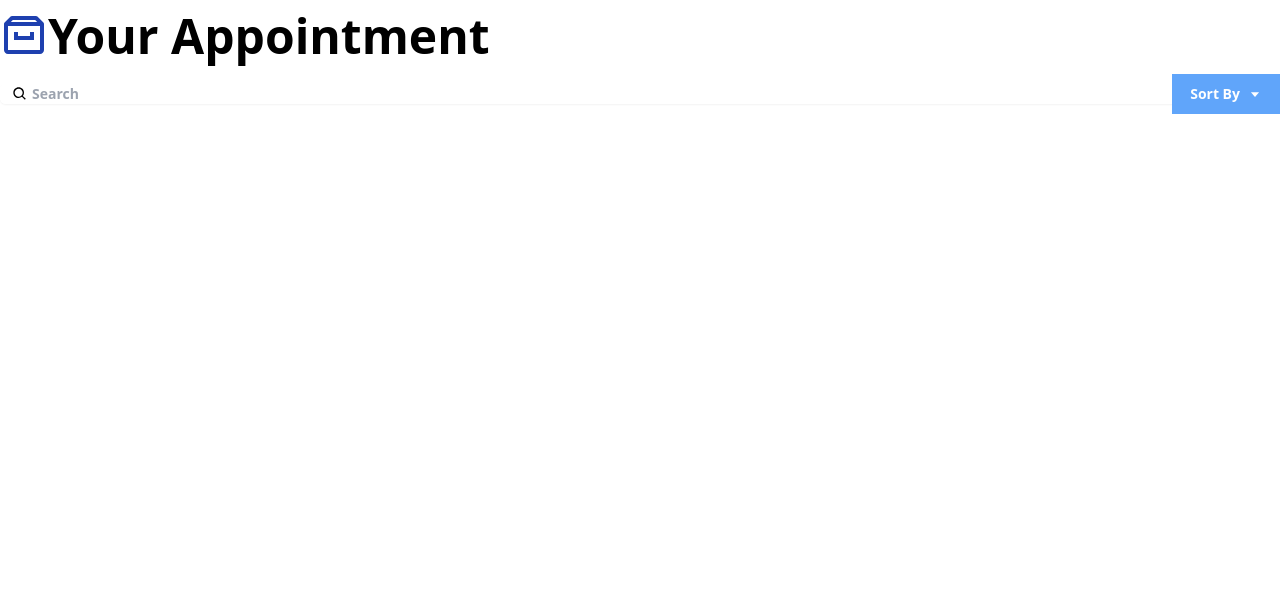
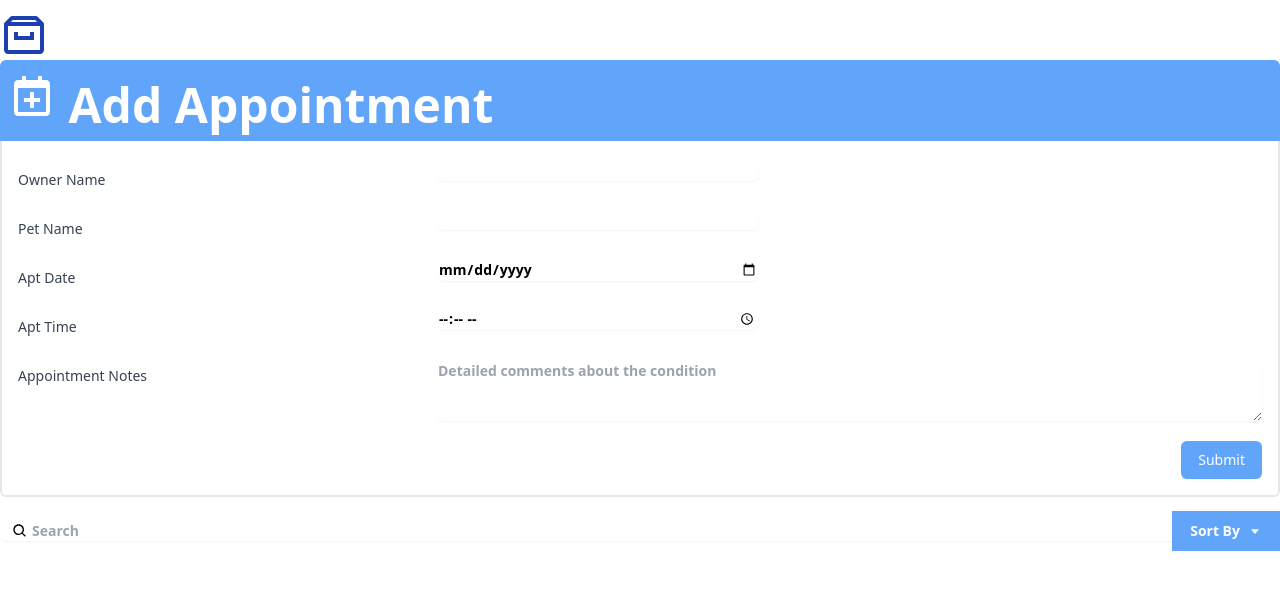
Before and after one commit to HimashaNethmini/react-learning, a React (Create React App) app: page / in a window 1280 px wide. Shown: the top 590 px of the page. Built offline with nearby package versions, Linux system fonts and the light colour scheme.

Commit message:
Make add-appointment

```diff
--- a/src/App.js
+++ b/src/App.js
@@ -1,13 +1,14 @@
 import './index.css'
 import { BiArchive } from "react-icons/bi";
 import Search from './components/Search';
+import AddAppointment from './components/AddAppointment';
 
 function App() {
   return (
     <div className="App container mx-auto mt-3 font-semibold">
       <h1 className='text-5xl'>
         <BiArchive className='inline-block text-blue-800 align-top'/>
-          Your Appointment
+          <AddAppointment />
       </h1>
       <Search />
     </div>
--- /dev/null
+++ b/src/components/AddAppointment.js
@@ -0,0 +1,73 @@
+import { BiCalendarPlus } from "react-icons/bi"
+
+const AddAppointment = () => {
+    return(
+        <div>
+      <button className="bg-blue-400 text-white px-2 py-3 w-full text-left rounded-t-md">
+        <div><BiCalendarPlus className="inline-block align-text-top" />  Add Appointment</div>
+      </button>
+      <div className="border-r-2 border-b-2 border-l-2 border-light-blue-500 rounded-b-md pl-4 pr-4 pb-4">
+        <div className="sm:grid sm:grid-cols-3 sm:gap-4 sm:items-start  sm:pt-5">
+          <label htmlFor="ownerName" className="block text-sm font-medium text-gray-700 sm:mt-px sm:pt-2">
+            Owner Name
+          </label>
+          <div className="mt-1 sm:mt-0 sm:col-span-2">
+            <input type="text" name="ownerName" id="ownerName"
+              className="max-w-lg block w-full shadow-sm focus:ring-indigo-500 focus:border-indigo-500 sm:max-w-xs sm:text-sm border-gray-300 rounded-md" />
+          </div>
+        </div>
+
+        <div className="sm:grid sm:grid-cols-3 sm:gap-4 sm:items-start  sm:pt-5">
+          <label htmlFor="petName" className="block text-sm font-medium text-gray-700 sm:mt-px sm:pt-2">
+            Pet Name
+          </label>
+          <div className="mt-1 sm:mt-0 sm:col-span-2">
+            <input type="text" name="petName" id="petName"
+              className="max-w-lg block w-full shadow-sm focus:ring-indigo-500 focus:border-indigo-500 sm:max-w-xs sm:text-sm border-gray-300 rounded-md" />
+          </div>
+        </div>
+
+        <div className="sm:grid sm:grid-cols-3 sm:gap-4 sm:items-start  sm:pt-5">
+          <label htmlFor="aptDate" className="block text-sm font-medium text-gray-700 sm:mt-px sm:pt-2">
+            Apt Date
+          </label>
+          <div className="mt-1 sm:mt-0 sm:col-span-2">
+            <input type="date" name="aptDate" id="aptDate"
+              className="max-w-lg block w-full shadow-sm focus:ring-indigo-500 focus:border-indigo-500 sm:max-w-xs sm:text-sm border-gray-300 rounded-md" />
+          </div>
+        </div>
+
+        <div className="sm:grid sm:grid-cols-3 sm:gap-4 sm:items-start  sm:pt-5">
+          <label htmlFor="aptTime" className="block text-sm font-medium text-gray-700 sm:mt-px sm:pt-2">
+            Apt Time
+          </label>
+          <div className="mt-1 sm:mt-0 sm:col-span-2">
+            <input type="time" name="aptTime" id="aptTime"
+              className="max-w-lg block w-full shadow-sm focus:ring-indigo-500 focus:border-indigo-500 sm:max-w-xs sm:text-sm border-gray-300 rounded-md" />
+          </div>
+        </div>
+
+        <div className="sm:grid sm:grid-cols-3 sm:gap-4 sm:items-start  sm:pt-5">
+          <label htmlFor="aptNotes" className="block text-sm font-medium text-gray-700 sm:mt-px sm:pt-2">
+            Appointment Notes
+          </label>
+          <div className="mt-1 sm:mt-0 sm:col-span-2">
+            <textarea id="aptNotes" name="aptNotes" rows="3"
+              className="shadow-sm focus:ring-indigo-500 focus:border-indigo-500 mt-1 block w-full sm:text-sm border-gray-300 rounded-md" placeholder="Detailed comments about the condition"></textarea>
+          </div>
+        </div>
+
+
+        <div className="pt-5">
+          <div className="flex justify-end">
+            <button type="submit" className="ml-3 inline-flex justify-center py-2 px-4 border border-transparent shadow-sm text-sm font-medium rounded-md text-white bg-blue-400 hover:bg-blue-700 focus:outline-none focus:ring-2 focus:ring-offset-2 focus:ring-blue-400">
+              Submit
+            </button>
+          </div>
+        </div>
+      </div>
+    </div>
+  )
+}
+
+export default AddAppointment
```
